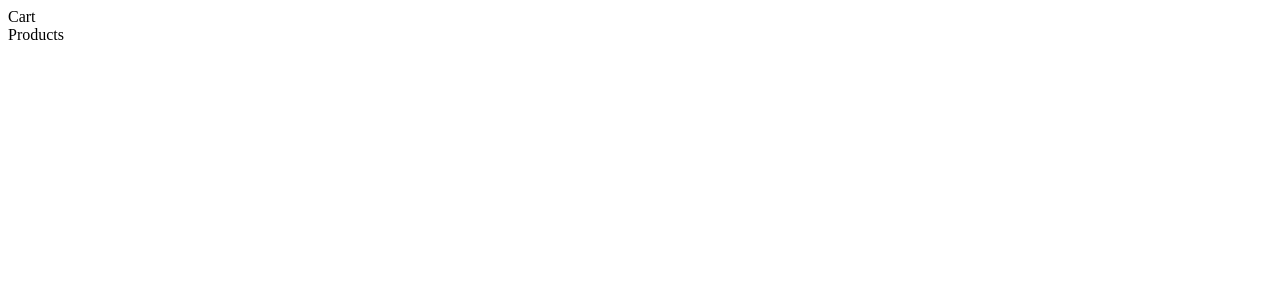
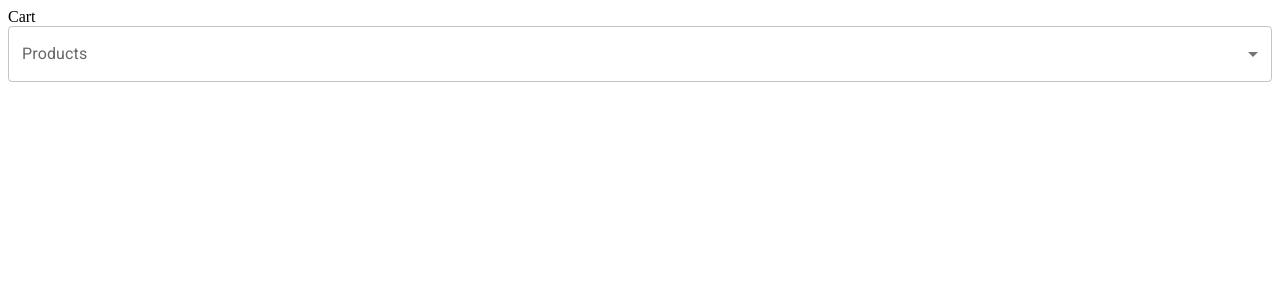
Before and after one commit to chijosh/fe-challenge, a React (Create React App) app: page / in a window 1280 px wide. Shown: the top 300 px of the page. Built offline with nearby package versions, Linux system fonts and the light colour scheme.

Commit message:
Add product list dropdown with mui.

```diff
--- a/src/App.tsx
+++ b/src/App.tsx
@@ -1,8 +1,30 @@
-import React from 'react';
+import React, { useEffect } from 'react';
+import { useDispatch } from 'react-redux';
+import { setProducts } from './state-managment/actions/products/productActions';
 import { Cart } from './containers';
 import { Products } from './components';
 
 function App() {
+  const dispatch = useDispatch();
+
+  useEffect(() => {
+    const fetchData = () => {
+      fetch(`data/products.json`, {
+        headers: {
+          'Content-Type': 'application/json',
+          Accept: 'application/json'
+        }
+      })
+        .then((res) => res.json())
+        .then((data) => {
+          dispatch(setProducts(data));
+        })
+        .catch((err) => console.error(err));
+    };
+
+    fetchData();
+  }, [dispatch]);
+
   return (
     <div>
       <Cart />
--- a/src/components/Products.tsx
+++ b/src/components/Products.tsx
@@ -1,7 +1,33 @@
 import React from 'react';
+import Box from '@mui/material/Box';
+import InputLabel from '@mui/material/InputLabel';
+import MenuItem from '@mui/material/MenuItem';
+import FormControl from '@mui/material/FormControl';
+import Select from '@mui/material/Select';
+import { useSelector } from 'react-redux';
+
+import { IProductItem, AppState } from '../types';
 
 const Products = () => {
-  return <div>Products</div>;
+  const { products } = useSelector((state: AppState) => state.AllProducts);
+  console.log({ products });
+
+  return (
+    <>
+      <Box>
+        <FormControl fullWidth>
+          <InputLabel id='products-label'>Products</InputLabel>
+          <Select labelId='products-label' id='products' label='Products'>
+            {products.map((product: IProductItem) => (
+              <MenuItem key={product.id} value={product.productName}>
+                {product.productName}
+              </MenuItem>
+            ))}
+          </Select>
+        </FormControl>
+      </Box>
+    </>
+  );
 };
 
 export { Products };
--- a/src/state-managment/actions/products/productActions.ts
+++ b/src/state-managment/actions/products/productActions.ts
@@ -1,12 +1,12 @@
 import { ActionTypes } from '../../constants/actionTypes';
 import { IProductItem } from '../../../types/index';
 
-export interface setProducts {
+export interface AddProducts {
   type: ActionTypes.SET_PRODUCTS;
   payload: IProductItem;
 }
 
-export interface selectedProduct {
+export interface SetSelectedProduct {
   type: ActionTypes.SELECTED_PRODUCT;
   payload: IProductItem;
 }
@@ -16,9 +16,9 @@ export interface RemoveProduct {
   payload: IProductItem;
 }
 
-export type ProductActions = setProducts | selectedProduct | RemoveProduct;
+export type ProductActions = AddProducts | SetSelectedProduct | RemoveProduct;
 
-export const setProducts = (products: IProductItem) => {
+export const setProducts = (products: Array<IProductItem>) => {
   return {
     type: ActionTypes.SET_PRODUCTS,
     payload: products
--- a/src/state-managment/reducers/index.ts
+++ b/src/state-managment/reducers/index.ts
@@ -2,6 +2,6 @@ import { combineReducers } from 'redux';
 import { productsReducer } from './products/productsReducer';
 
 const rootReducer = combineReducers({
-  Products: productsReducer
+  AllProducts: productsReducer
 });
 export default rootReducer;
--- a/src/types/index.tsx
+++ b/src/types/index.tsx
@@ -4,8 +4,7 @@ export interface ProductState {
 }
 
 export interface AppState {
-  products: Array<IProductItem>;
-  selectedProduct: IProductItem | null;
+  AllProducts: ProductState;
   cart: ShoppingCart[];
   totalPrice: number;
   totalTaxRate: number;
```
Also changed, not shown: public/data/products.json (renamed from data/products.json).
